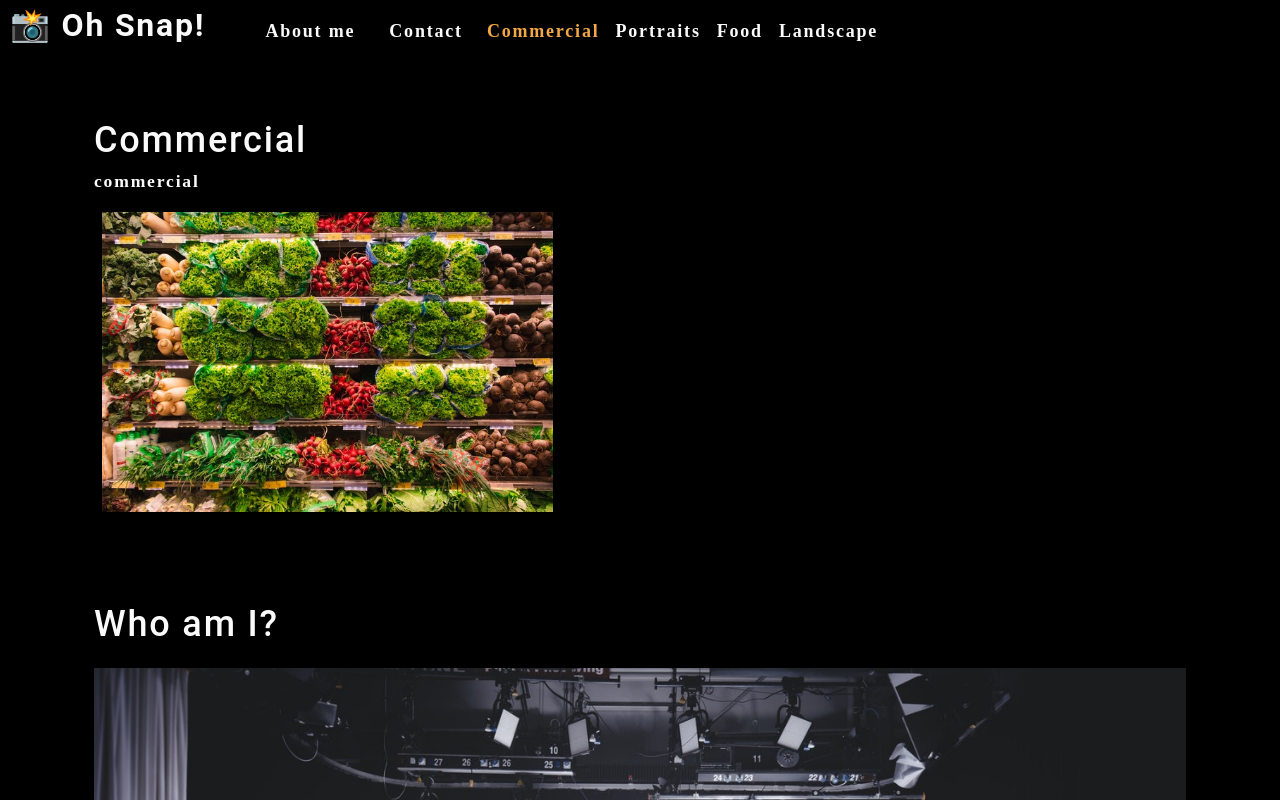
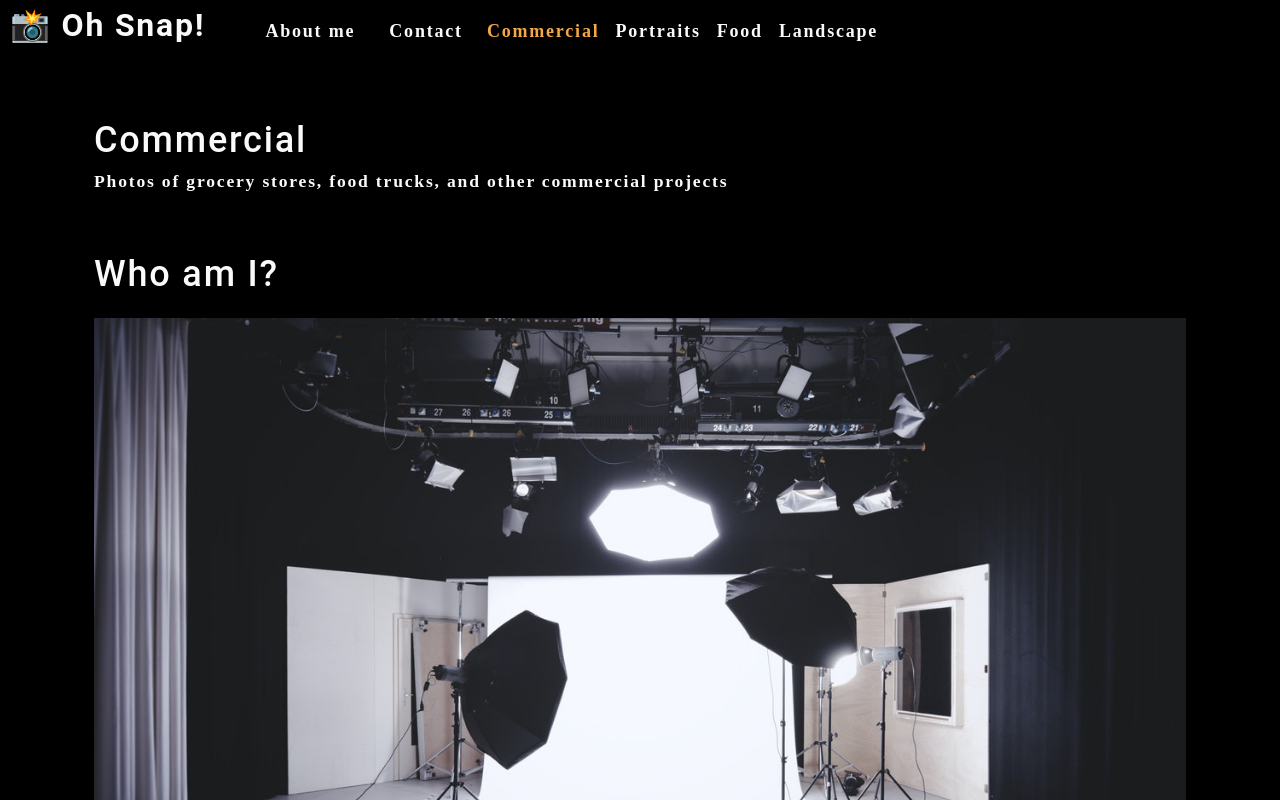
Before and after one commit to munozgit85/photo-port, a React (Create React App) app: page / in a window 1280 px wide. Shown: the top 800 px of the page. Built offline with nearby package versions, Linux system fonts and the light colour scheme.

Commit message:
added photolist

```diff
--- a/src/App.js
+++ b/src/App.js
@@ -29,7 +29,7 @@ function App() {
       ></Nav>
       <main>
         <div>
-          <Gallery></Gallery>
+          <Gallery currentCategory={currentCategory}></Gallery>
           <About></About>
         </div>
       </main>
--- a/src/components/Gallery/index.js
+++ b/src/components/Gallery/index.js
@@ -1,25 +1,16 @@
 import React from "react";
+import PhotoList from "../PhotoList";
 import { capitalizeFirstLetter } from "../../utils/helpers";
-import photo from "../../assets/small/commercial/0.jpg";
 
-function Gallery(props) {
-  const currentCategory = {
-    name: "commercial",
-    description:
-      "Photos of grocery stores, food trucks, and other commercial projects",
-  };
+function Gallery({ currentCategory }) {
+  const { name, description } = currentCategory;
   return (
     <section>
-      <h1>{capitalizeFirstLetter(currentCategory.name)}</h1>
-      <p>{currentCategory.name}</p>
-      <div className="flex-row">
-        <img
-          src={photo}
-          alt="Commercial Example"
-          className="img-thumbnail mx-1"
-        />
-      </div>
+      <h1 data-testid="h1tag">{capitalizeFirstLetter(name)}</h1>
+      <p>{description}</p>
+      <PhotoList />
     </section>
   );
 }
+
 export default Gallery;
--- /dev/null
+++ b/src/components/PhotoList/index.js
@@ -0,0 +1,139 @@
+import React, { useState } from "react";
+
+const PhotoList = ({ category }) => {
+  const [photos] = useState([
+    {
+      name: "Grocery aisle",
+      category: "commercial",
+      description:
+        "Lorem ipsum dolor sit amet, consectetur adipiscing elit. Nunc ultricie",
+    },
+    {
+      name: "Grocery booth",
+      category: "commercial",
+      description:
+        "Lorem ipsum dolor sit amet, consectetur adipiscing elit. Nunc ultricie",
+    },
+    {
+      name: "Building exterior",
+      category: "commercial",
+      description:
+        "Lorem ipsum dolor sit amet, consectetur adipiscing elit. Nunc ultricie",
+    },
+    {
+      name: "Restaurant table",
+      category: "commercial",
+      description:
+        "Lorem ipsum dolor sit amet, consectetur adipiscing elit. Nunc ultricie",
+    },
+    {
+      name: "Cafe interior",
+      category: "commercial",
+      description:
+        "Lorem ipsum dolor sit amet, consectetur adipiscing elit. Nunc ultricie",
+    },
+    {
+      name: "Cat green eyes",
+      category: "portraits",
+      description:
+        "Lorem ipsum dolor sit amet, consectetur adipiscing elit. Nunc ultricie",
+    },
+    {
+      name: "Green parrot",
+      category: "portraits",
+      description:
+        "Lorem ipsum dolor sit amet, consectetur adipiscing elit. Nunc ultricie",
+    },
+    {
+      name: "Yellow macaw",
+      category: "portraits",
+      description:
+        "Lorem ipsum dolor sit amet, consectetur adipiscing elit. Nunc ultricie",
+    },
+    {
+      name: "Pug smile",
+      category: "portraits",
+      description:
+        "Lorem ipsum dolor sit amet, consectetur adipiscing elit. Nunc ultricie",
+    },
+    {
+      name: "Pancakes",
+      category: "food",
+      description:
+        "Lorem ipsum dolor sit amet, consectetur adipiscing elit. Nunc ultricie",
+    },
+    {
+      name: "Burrito",
+      category: "food",
+      description:
+        "Lorem ipsum dolor sit amet, consectetur adipiscing elit. Nunc ultricie",
+    },
+    {
+      name: "Scallop pasta",
+      category: "food",
+      description:
+        "Lorem ipsum dolor sit amet, consectetur adipiscing elit. Nunc ultricie",
+    },
+    {
+      name: "Burger",
+      category: "food",
+      description:
+        "Lorem ipsum dolor sit amet, consectetur adipiscing elit. Nunc ultricie",
+    },
+    {
+      name: "Fruit bowl",
+      category: "food",
+      description:
+        "Lorem ipsum dolor sit amet, consectetur adipiscing elit. Nunc ultricie",
+    },
+    {
+      name: "Green river",
+      category: "landscape",
+      description:
+        "Lorem ipsum dolor sit amet, consectetur adipiscing elit. Nunc ultricie",
+    },
+    {
+      name: "Docks",
+      category: "landscape",
+      description:
+        "Lorem ipsum dolor sit amet, consectetur adipiscing elit. Nunc ultricie",
+    },
+    {
+      name: "Panoramic village by sea",
+      category: "landscape",
+      description:
+        "Lorem ipsum dolor sit amet, consectetur adipiscing elit. Nunc ultricie",
+    },
+    {
+      name: "Domestic landscape",
+      category: "landscape",
+      description:
+        "Lorem ipsum dolor sit amet, consectetur adipiscing elit. Nunc ultricie",
+    },
+    {
+      name: "Park bench",
+      category: "landscape",
+      description:
+        "Lorem ipsum dolor sit amet, consectetur adipiscing elit. Nunc ultricie",
+    },
+  ]);
+
+  const currentPhotos = photos.filter((photo) => photo.category === category);
+
+  return (
+    <div>
+      <div className="flex-row">
+        {currentPhotos.map((image, i) => (
+          <img
+            src={require(`../../assets/small/${category}/${i}.jpg`)}
+            alt={image.name}
+            className="img-thumbnail mx-1"
+            key={image.name}
+          />
+        ))}
+      </div>
+    </div>
+  );
+};
+
+export default PhotoList;
```
